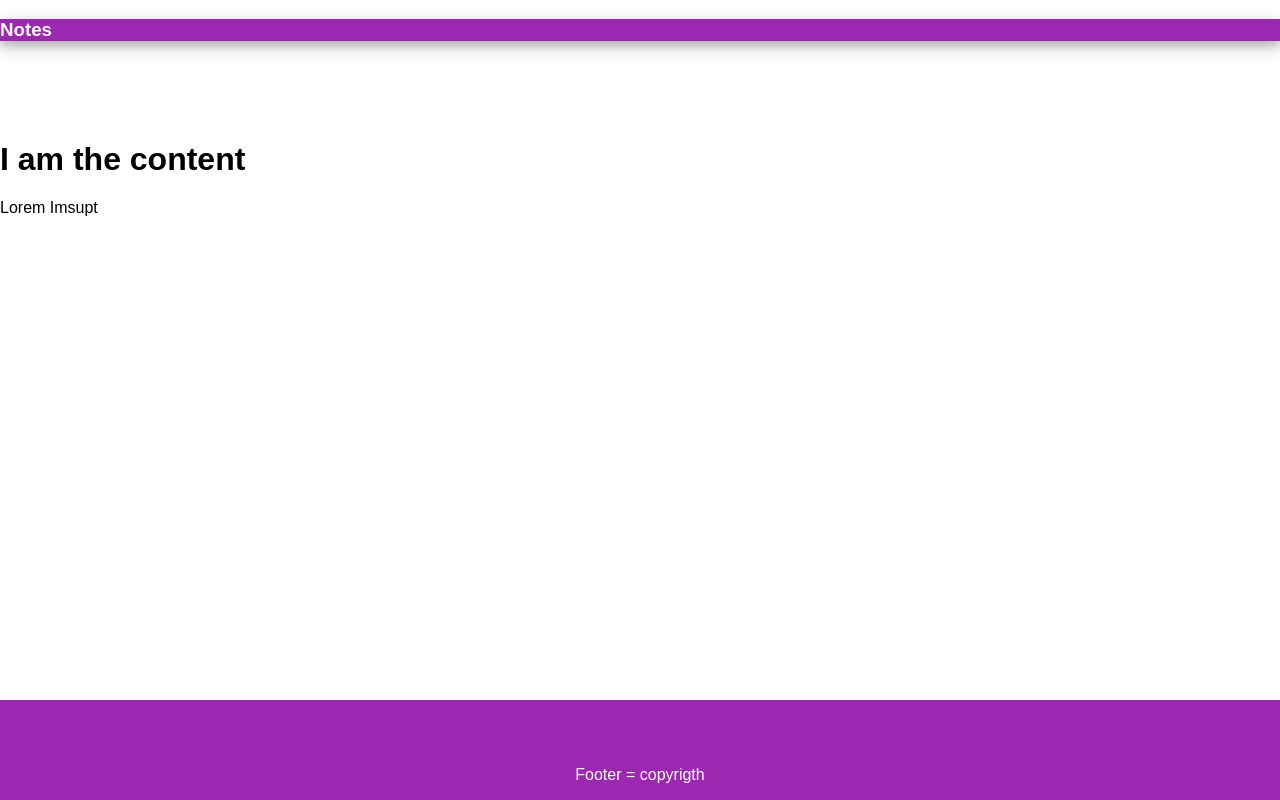
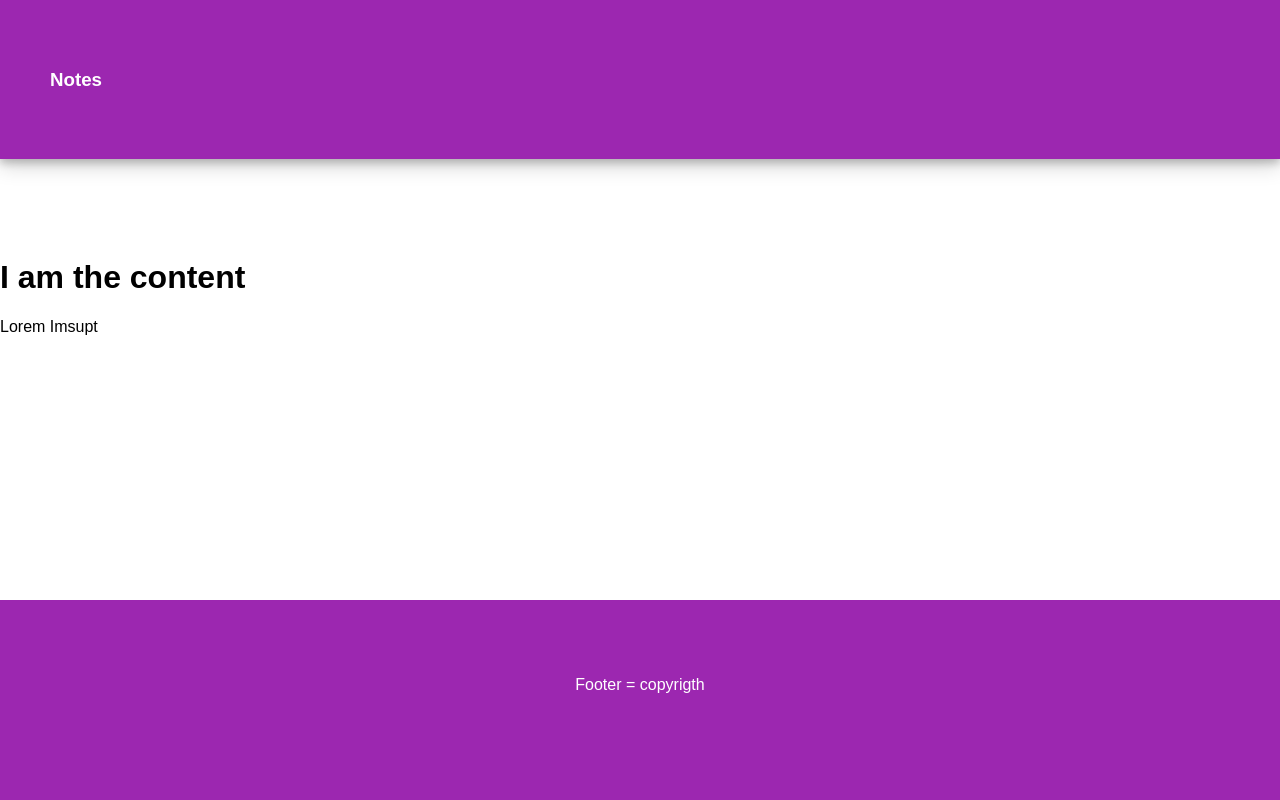
Before and after one commit to aroabarberan/Notes, a React (Create React App) app: page / in a window 1280 px wide. Built offline with nearby package versions, Linux system fonts and the light colour scheme.

Commit message:
Change style

```diff
--- a/src/components/Global/css/Footer.css
+++ b/src/components/Global/css/Footer.css
@@ -2,12 +2,12 @@
     position:fixed;
     left:0px;
     bottom:0px;
-    height:100px;
+    height:200px;
     width:100%;
     background:#9C27B0;
     color: #fff;
 }
  .footer p {
     text-align: center;
-    padding: 50px;
+    padding: 60px;
  }
--- a/src/components/Global/css/Header.css
+++ b/src/components/Global/css/Header.css
@@ -2,5 +2,6 @@
 nav.navbar {
     color: #fff;
     background-color: #9C27B0;
+    padding: 50px;
     box-shadow: 0 4px 8px 0 rgba(0, 0, 0, 0.2), 0 6px 20px 0 rgba(0, 0, 0, 0.19);
 }
```
